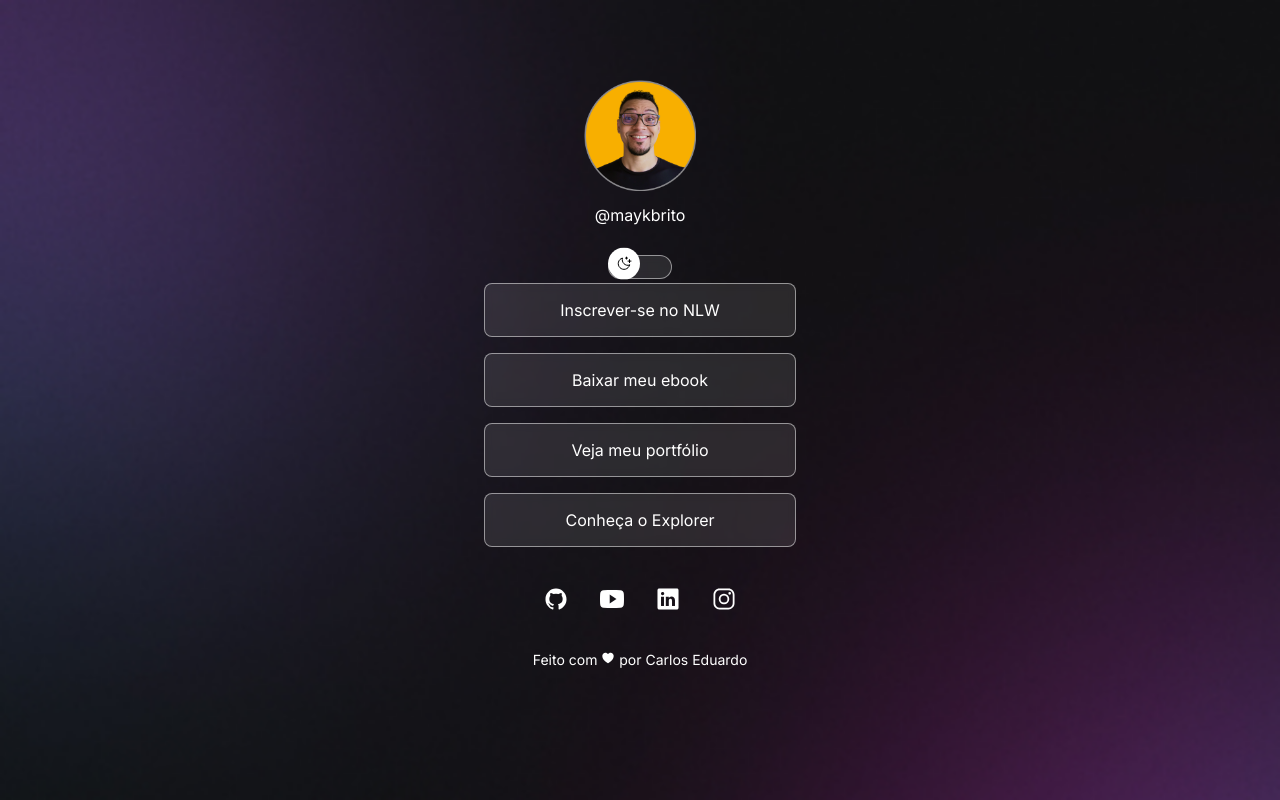
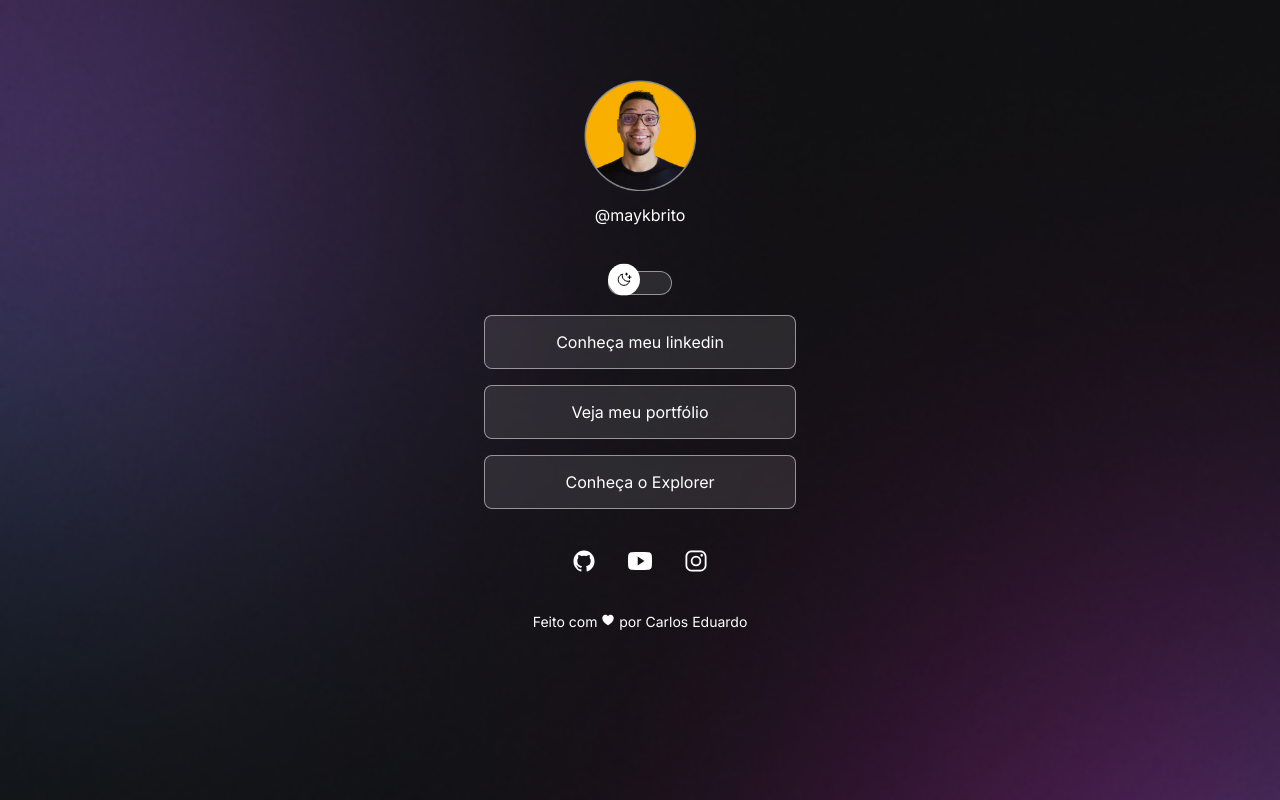
Before and after one commit to Carlos-Vital/ProjetoRocketseat, a plain HTML site: page index.html in a window 1280 px wide. Drawn offline with nearby package versions, Linux system fonts and the light colour scheme.

Commit message:
Atualizado

```diff
--- a/index.html
+++ b/index.html
@@ -30,12 +30,9 @@
 
     <ul>
         <li>
-            <a href="#">Inscrever-se no NLW</a>
+            <a href="https://www.linkedin.com/in/Carlos Eduardo de Moraes Vital">Conheça meu linkedin</a>
         </li>
 
-        <li>
-            <a href="#">Baixar meu ebook</a>
-        </li>
 
         <li>
             <a href="https://github.com/CarlosEduardo-10">Veja meu portfólio</a>
@@ -47,7 +44,7 @@
     </ul>
     <div id="social-links">
 
-        <a href="https://github.com/CarlosEduardo-10" target="_blank">
+        <a href="https://github.com/Carlos-Vital" target="_blank">
             <ion-icon name="logo-github"></ion-icon>
         </a>
 
@@ -55,9 +52,6 @@
         <ion-icon name="logo-youtube"></ion-icon>
         </a>
 
-        <a href="https://www.linkedin.com/in/Carlos Eduardo de Moraes Vital" target="_blank">
-        <ion-icon name="logo-linkedin"></ion-icon>
-        </a>
 
         <a href="https://instagram.com/carlos.vital10" target="_blank">
         <ion-icon name="logo-instagram"></ion-icon>
--- a/style.css
+++ b/style.css
@@ -64,7 +64,7 @@ body * {
     position: relative;
     width: 64px;
 
-    margin: 4px auto;
+    margin: 20px auto;
 }
 
 #switch button {
@@ -93,7 +93,6 @@ body * {
     background: var(--surface-color);
     border: 1px solid var(--stroke-color);
     backdrop-filter: blur(4px);
-    -webkit-backdrop-filter: blur(4px);
     border-radius: 9999px;
 }
 
@@ -120,7 +119,6 @@ ul li a{
     border-radius: 8px;
 
     backdrop-filter: blur(4px);
-    -webkit-backdrop-filter: blur(4px);
 
     text-decoration: none;
     font-weight: 500;
```
Also changed, not shown: .github/Cover.jpg (renamed from github/Cover.jpg).
